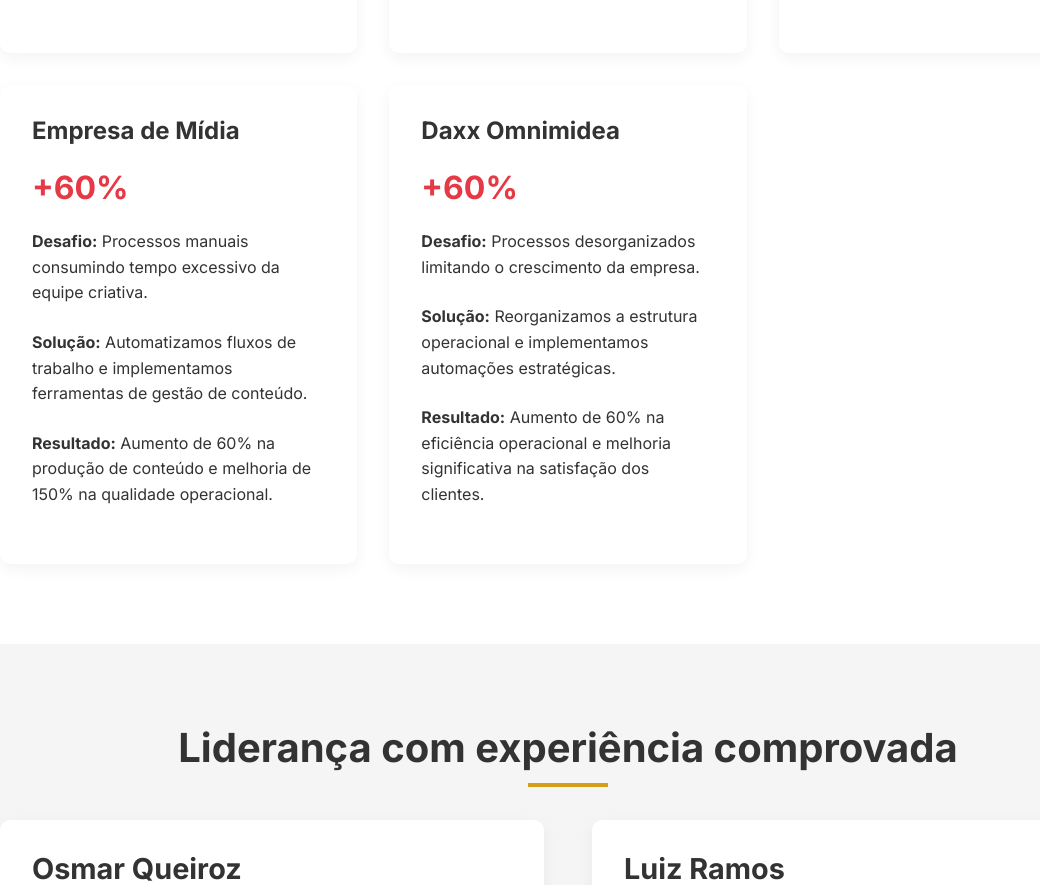
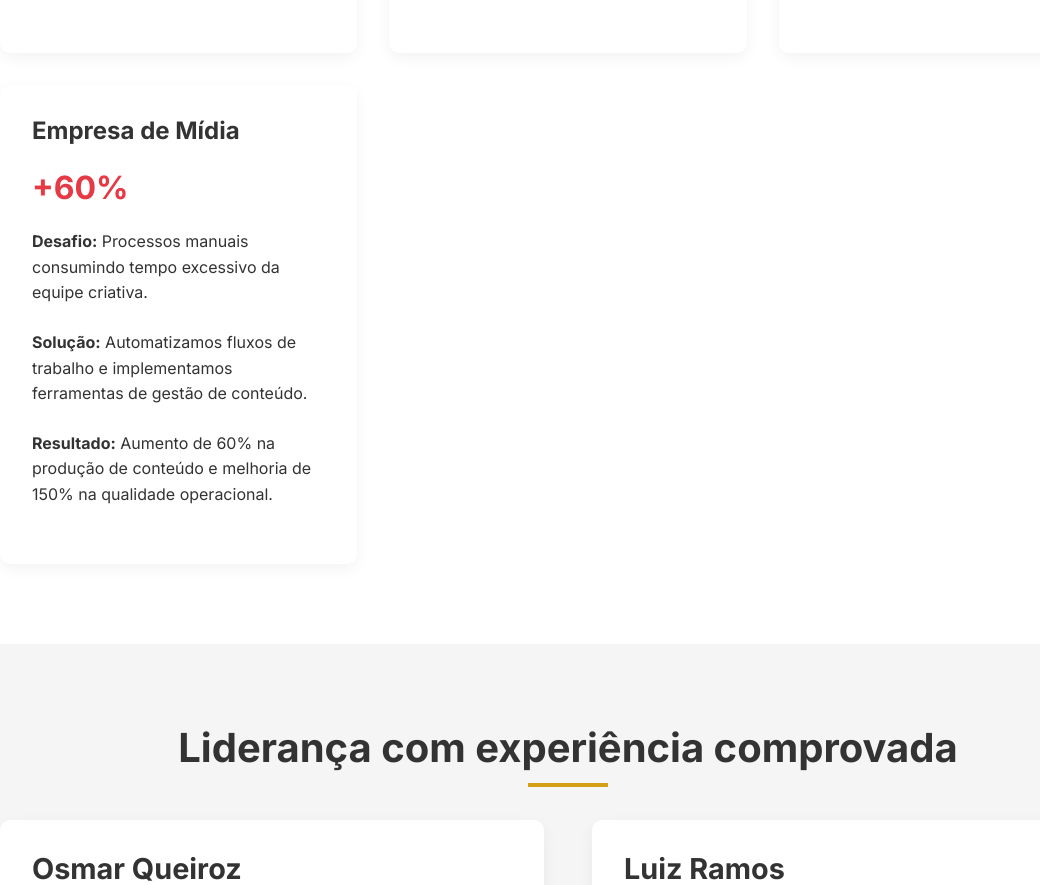
Before and after one commit to LuizMFRamos/QRConsultoria.github.io, a plain HTML site: page index.html in a window 1280 px wide. Shown: the part 2833-3718 px from the top of the page, without its empty margins (72-1112 px from the left). Drawn offline with Linux system fonts and the light colour scheme; files whose address does not match are found by name.

Commit message:
Update index.html

```diff
--- a/index.html
+++ b/index.html
@@ -148,18 +148,6 @@
                         <p><strong>Solução:</strong> Automatizamos fluxos de trabalho e implementamos ferramentas de gestão de conteúdo.</p>
                         <p><strong>Resultado:</strong> Aumento de 60% na produção de conteúdo e melhoria de 150% na qualidade operacional.</p>
                     </div>
-                </div>
-                <div class="case-card fade-in">
-                    <div class="case-content">
-                        <h3 class="case-title">Daxx Omnimidea</h3>
-                        <div class="case-result">+60%</div>
-                        <p><strong>Desafio:</strong> Processos desorganizados limitando o crescimento da empresa.</p>
-                        <p><strong>Solução:</strong> Reorganizamos a estrutura operacional e implementamos automações estratégicas.</p>
-                        <p><strong>Resultado:</strong> Aumento de 60% na eficiência operacional e melhoria significativa na satisfação dos clientes.</p>
-                    </div>
-                </div>
-            </div>
-        </div>
     </section>
     <!-- Consultores Section -->
     <section id="consultores" class="section consultores">
```
